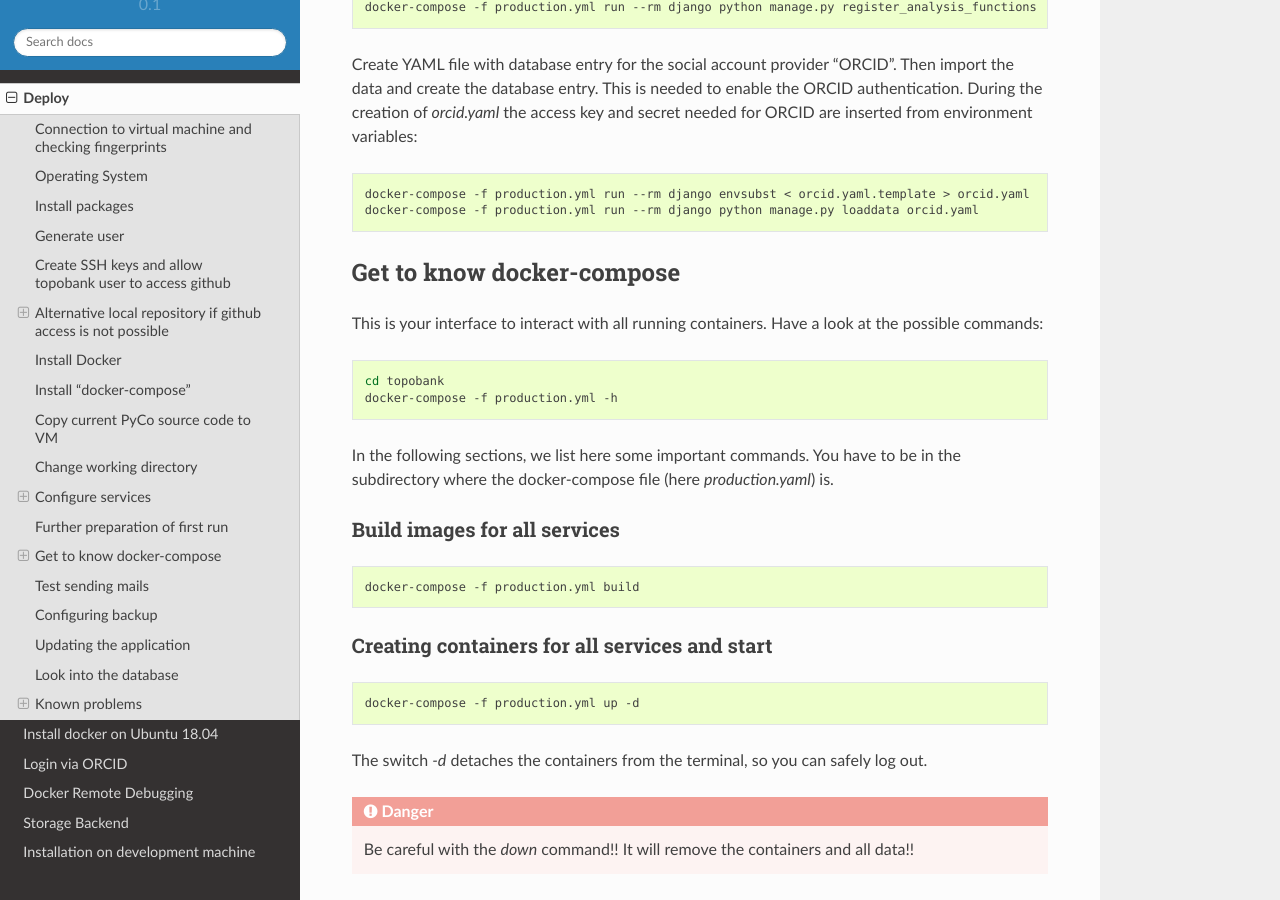
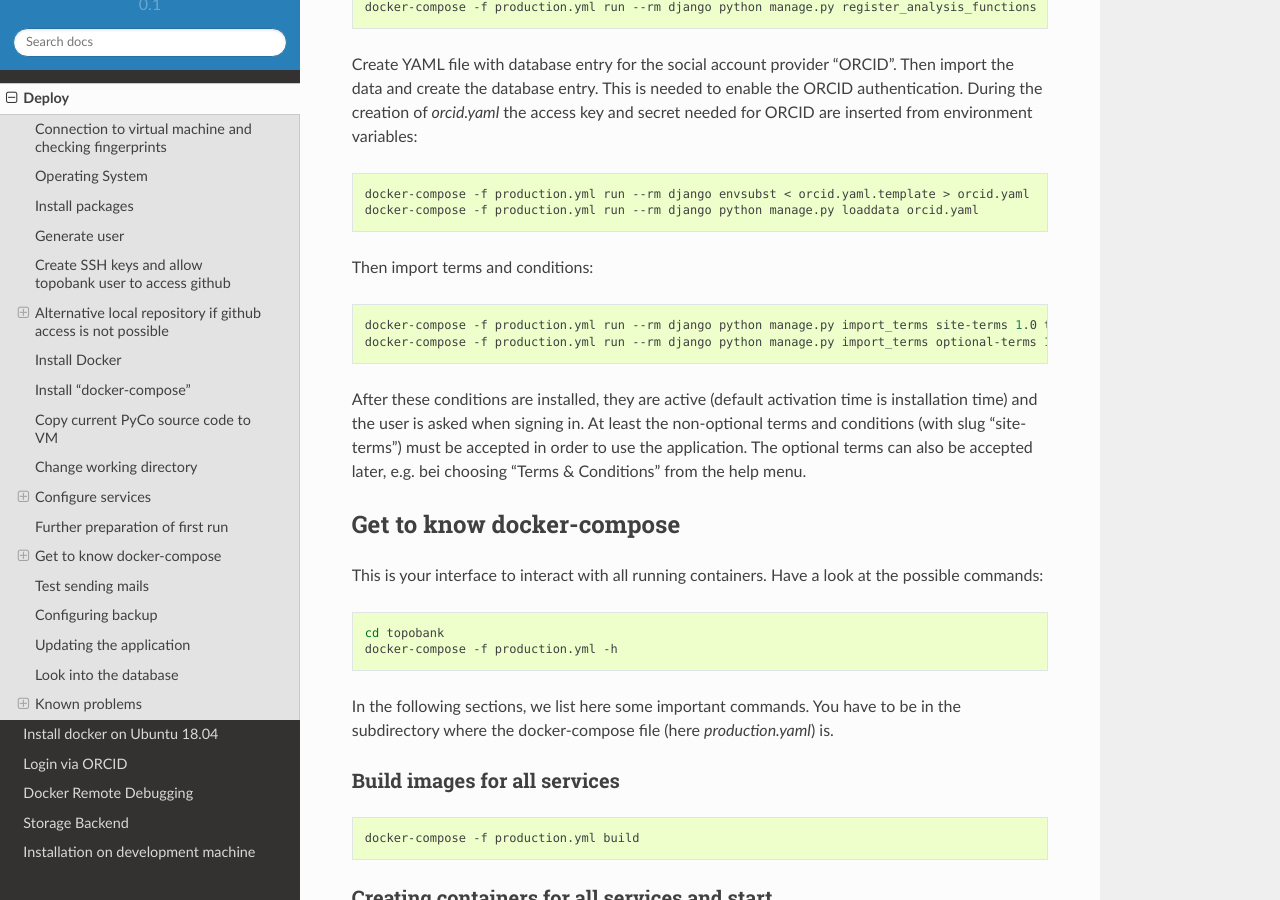
Before and after one commit to ContactEngineering/topobank, a Sphinx documentation site: the page built from docs/deploy.rst, in a window 1280 px wide and 900 px high, scrolled down 8578 px. Built offline with Sphinx 7.4.7 and the Read the Docs theme 2.0.0, drawn with Linux system fonts in a browser that asks for light colours.

Commit message:
DOC: Added note about howto import terms and conditions during deployment.

```diff
--- a/docs/deploy.rst
+++ b/docs/deploy.rst
@@ -453,7 +453,17 @@ from environment variables:
     docker-compose -f production.yml run --rm django envsubst < orcid.yaml.template > orcid.yaml
     docker-compose -f production.yml run --rm django python manage.py loaddata orcid.yaml
 
+Then import terms and conditions:
 
+.. code:: bash
+
+    docker-compose -f production.yml run --rm django python manage.py import_terms site-terms 1.0 topobank/static/other/TermsConditions.md
+    docker-compose -f production.yml run --rm django python manage.py import_terms optional-terms 1.0 topobank/static/other/TermsConditionsSupplement.md
+
+After these conditions are installed, they are active (default activation time is installation time) and
+the user is asked when signing in. At least the non-optional terms and conditions (with slug "site-terms")
+must be accepted in order to use the application.
+The optional terms can also be accepted later, e.g. bei choosing "Terms & Conditions" from the help menu.
 
 Get to know docker-compose
 --------------------------
```
